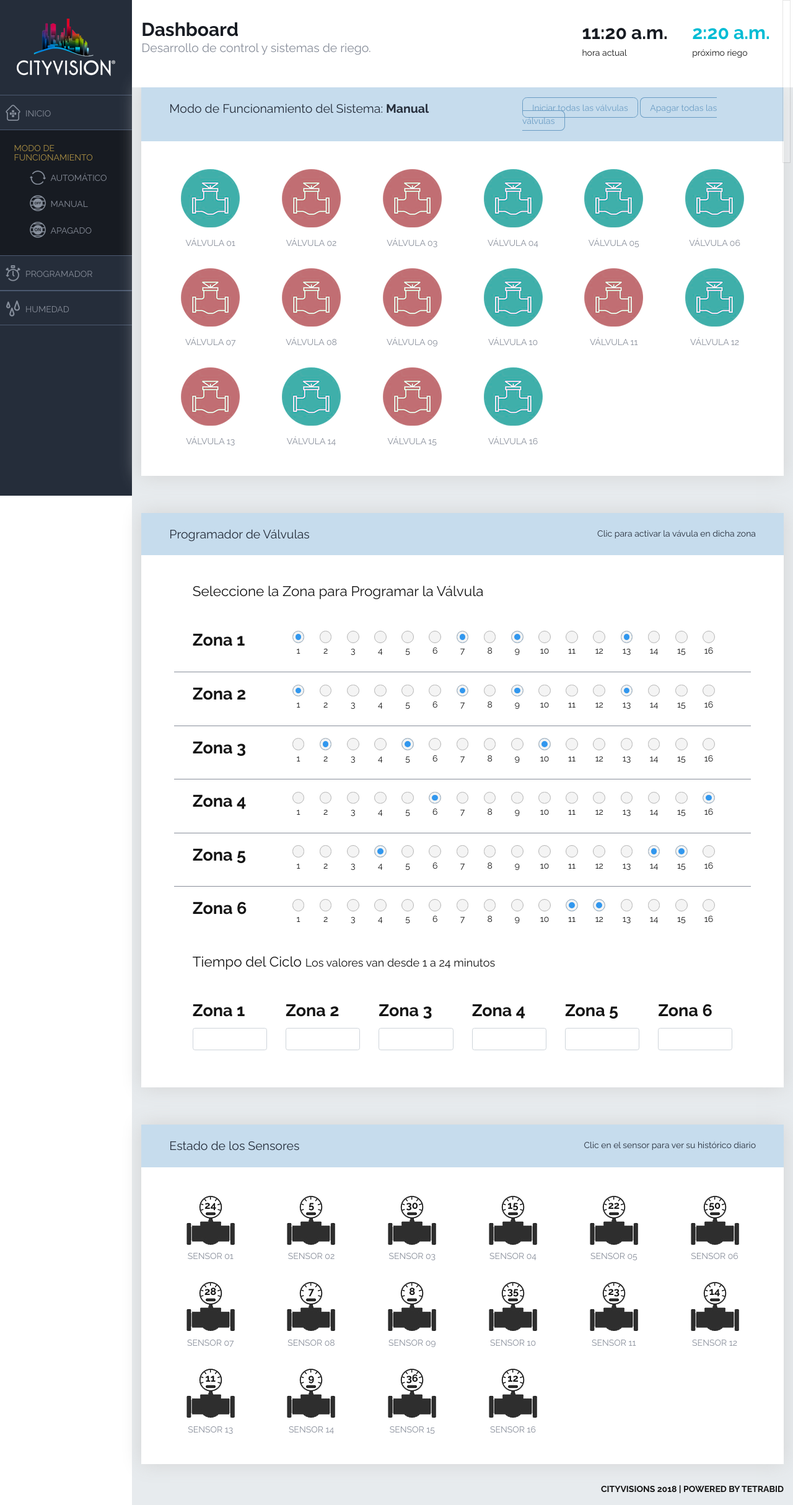
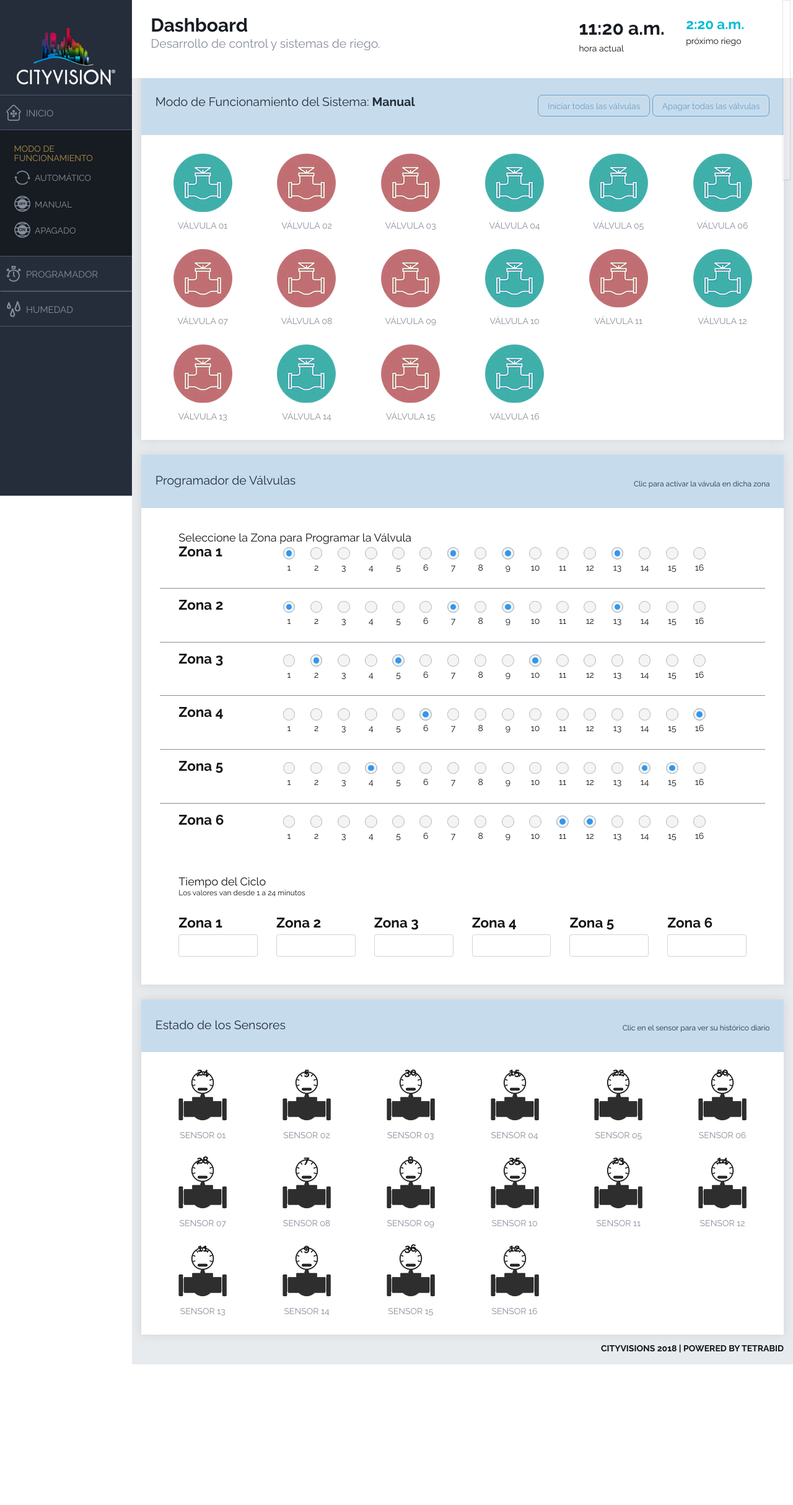
Before and after one commit to danielcantor/cityvisions, a PHP site: page /maqueta.html in a window 1280 px wide. Shown: the whole page at 62% size. After the commit the page ends 2202 px from the top, so only its background shows below. Run offline with PHP 8.4, Linux system fonts and the light colour scheme; some libraries are stand-ins or nearby versions.

Commit message:
-Ajustes de diseño - Responsive design

```diff
--- a/css/main.rds.css
+++ b/css/main.rds.css
@@ -5,70 +5,69 @@
 }
 a, a:hover { text-decoration: none; }
 body {
+	color: #151515;
 	font-family: 'Raleway', sans-serif;
-	color: #151515;
 	font-size: 14px;
 }
 figure { margin: 0; }
 html { font-size: 15px; }
+#Modo { margin-top: -2rem; }
+#Modo .Section-header { padding-top: 3rem; }
 .Footer {
 	font-weight: bold;
-	text-align: right;
+	text-align: center;
 	text-transform: uppercase;
 }
 .Dashboard {
 	background: #fff;
-	padding: 2rem 0;
+	padding: 1.5rem 1rem;
 	position: relative;
+	text-align: center;
 	z-index: 22;
-
 }
 .Dashboard-title {
+	color: #171b22;;
+	font-size: 2rem;
 	font-weight: bold;
-	font-size: 2rem;
-	color: #171b22;;
 	margin: 0;
 }
 .Dashboard-subtitle {
 	color: #888e9a;
 	font-size: 1.3rem;
 }
-.riego {
-	color: #00bcd4;
-}
-.Header {
-	background: #252d3a;
-	height: calc(100vh - 0px);
-	overflow-x: hidden;
-	overflow-y: auto;
-	padding: 2rem 0;
-	position: -webkit-sticky;
-	position: sticky;
-	top: 0;
-}
+.Header { background: #252d3a; }
 .Header figure {
-	margin: 0 0 2rem 0;
+	margin: 1rem;
 	text-align: center;
 }
-.Main {
-	background: #e7ebee;
-}
+.Main { background: #e7ebee; }
 .Nav-main {
 	list-style: none;
+	margin: 0;
 	padding: 0;
+	text-align: center;
 	text-transform: uppercase;
 }
+.Nav-main > li {
+	display: inline-block;
+	vertical-align: middle;
+	width: 32%;
+}
+.Nav-main > li:last-child {
+	font-size: .8rem;
+	padding: 0;
+	width: 100%;
+}
 .Nav-main > li > a {
-	border-bottom: 1px solid #4b5970;
-	border-top: 1px solid #4b5970;
+	border: 1px solid #252d3a;
 	color: #888e9a;
 	display: block;
-	padding: 1rem .5rem;
+	font-size: .8rem;
+	padding: .5rem;
 }
 .Nav-main > li > a:hover {
-	border-bottom-color: #00bcd4;
-	border-left: .3rem solid #00bcd4;
-	border-top-color: #00bcd4;
+	border: 1px solid #00bcd4;
+	border-bottom-color: #252d3a;
 	color: #fff;
 }
 .Nav-submenu {
@@ -77,122 +76,117 @@ html { font-size: 15px; }
 	line-height: 1rem;
 	padding: 1.5rem;
 }
+.Nav-submenu li {
+	display: inline-block;
+	vertical-align: middle;
+	width: 30%;
+}
 .Nav-submenu a {
 	border: none;
 	color: #888e9a;
 	display: block;
-	padding: .7rem;
+	padding: .7rem 0;
 }
-.Nav-submenu a:hover {
-	color: #fff;
-}
+.Nav-submenu a:hover { color: #fff; }
 .Nav-submenu ul {
 	list-style: none;
-	padding: 0 0 0 1rem;
+	padding: 0;
 }
 .Section-article {
+	margin: 1rem 0;
 	text-align: center;
 	text-transform: uppercase;
-	margin: 1rem 0;
 }
-.Section-article a {
-	cursor: pointer;
+.Section-article a { cursor: pointer; }
+.Section-container {
+	background: #fff;
+	box-shadow: 0 0 1rem #d3d3d3;
+	margin: .8rem 0;
+	text-align: center;
 }
-a:not([href]):not([tabindex]):focus,
-a:not([href]):not([tabindex]):hover {
-	color: #00bcd4;
-}
-.Section-container {
-	box-shadow: 0 0 2rem #d3d3d3;
-	margin: 2rem 0;
-	background: #fff;
-}
-.Section-content {
-	padding: 2rem 3rem;
-}
+.Section-content { padding: 1rem 2rem; }
 .Section-descripcion {
+	font-size: .8rem;
 	margin: 0;
-	text-align: right;
-}
-.Section-header {
-	background: #c6dced;
-	color: #252d3a;
-	padding: 1.5rem 3rem;
 }
 .Section-extra a {
 	color: #6b9dc4;
 	padding: .5rem 1rem;
 	border: 1px solid #6b9dc4;
 	border-radius: .5rem;
+	display: inline-block;
+	width: 49%;
+	margin: 1rem 0 0 0;
+	text-align: center;
+	vertical-align: middle;
 }
 .Section-extra a:hover {
 	background: #6b9dc4;
 	color: #fff;
 }
+.Section-header {
+	background: #c6dced;
+	color: #252d3a;
+	padding: 2rem 1.5rem;
+}
 .Section-title {
 	font-size: 1.3rem;
 	margin: 0;
 }
+a:not([href]):not([tabindex]):focus,
+a:not([href]):not([tabindex]):hover {
+	color: #00bcd4;
+}
+
+.article-container { position: relative; }
 .article-name {
 	color: #888e9a;
+	line-height: 1rem;
 	margin: 1rem 0 0 0;
 }
+.article-sensor {
+	height: 82px;
+	margin: 0 auto;
+	position: relative;
+	width: 80px;
+}
 .article-value {
-	margin: -5.2rem 0 4rem 0;
+	font-size: 1.1rem;
 	font-weight: bold;
-	font-size: 1.1rem;
-	color: ;
+	left: 0;
+	margin: 0 auto;
+	position: absolute;
+	right: 0;
+	top: 5px;
 }
-.container-fluid {
-	padding: 0;
+.btn { cursor: pointer; }
+.btn-primary {
+	background: #3dafaa;
+	border: none;
 }
-.modo-activo {
-	font-weight: bold;
+.btn-primary:hover,
+.btn-primary:active {
+	background: #00bcd4;
+	border: none;
 }
+.container-fluid { padding: 0; }
 .icon {
-	display: inline-block;
+	display: block;
 	height: 26px;
-	margin: 0 .5rem -.5rem 0;
+	margin: .5rem auto;
 	width: 26px;
 }
-.zone {
-	border-bottom: 1px solid #888e9a;
-	margin: .5rem ;
-	padding: .5rem 2rem;
+.modo-activo { font-weight: bold; }
+.modal-title { font-weight: bold; }
+.radio {
+	display: inline-block;
+	margin: 0.5rem .7rem;
 }
-.zone:last-child {
-	border: none;
-}
-.zone-title {
-	font-size: 1.8rem;
-	font-weight: bold;
-}
-.zone-description {
-	margin: 0 0 3rem 0;
-}
-.apagado { background: url(../img/nav-icon.png) right 0 no-repeat; }
-a:hover .apagado { background: url(../img/nav-icon.png) right -26px no-repeat; }
-.automatico { background: url(../img/nav-icon.png) -78px 0 no-repeat; }
-a:hover .automatico { background: url(../img/nav-icon.png) -78px -26px no-repeat; }
-.humedad { background: url(../img/nav-icon.png) -26px 0 no-repeat; }
-a:hover .humedad { background: url(../img/nav-icon.png) -26px -26px no-repeat; }
-.inicio { background: url(../img/nav-icon.png) no-repeat; }
-a:hover .inicio { background: url(../img/nav-icon.png) left -26px no-repeat; }
-.manual { background: url(../img/nav-icon.png) -104px 0 no-repeat; }
-a:hover .manual { background: url(../img/nav-icon.png) -104px -26px no-repeat; }
-.programador { background: url(../img/nav-icon.png) -52px 0 no-repeat; }
-a:hover .programador { background: url(../img/nav-icon.png) -52px -26px no-repeat; }
-
-.radio {
-	margin: 0.5rem .7rem;
-	display: inline-block;
-}
-.radio label {
-	text-align: center;
+.radio label { text-align: center;
 }
 .radio input[type="checkbox"] {
+	opacity: 0;
 	position: absolute;
-	opacity: 0;
 }
 .radio input[type="checkbox"] + .radio-label:before {
 	background: #f4f4f4;
@@ -225,6 +219,125 @@ a:hover .programador { background: url(../img/nav-icon.png) -52px -26px no-repea
 .radio input[type="checkbox"] + .radio-label:empty:before {
 	margin-right: 0;
 }
-#Modo {
-	margin-top: -2rem;
+.riego {
+	color: #00bcd4;
+	font-size: 1.5rem
 }
+.time {
+	color: #666;
+	font-size: 1.5rem
+}
+.zone {
+	border-bottom: 1px solid #888e9a;
+	margin: .5rem 0;
+	padding: .5rem 0;
+}
+.zone:last-child { 	border: none; }
+.zone-description {
+	margin: 0 0 1rem 0;
+	font-size: 1.2rem;
+}
+.zone-description small {
+	display: block;
+	font-size: .8rem;
+}
+.zone-subtitle { font-size: .8rem; }
+.zone-title {
+	font-size: 1.5rem;
+	font-weight: bold;
+	line-height: 1.5rem;
+	text-align: center;
+}
+.apagado { background: url(../img/nav-icon.png) right 0 no-repeat; }
+a:hover .apagado { background: url(../img/nav-icon.png) right -26px no-repeat; }
+.automatico { background: url(../img/nav-icon.png) -78px 0 no-repeat; }
+a:hover .automatico { background: url(../img/nav-icon.png) -78px -26px no-repeat; }
+.humedad { background: url(../img/nav-icon.png) -26px 0 no-repeat; }
+a:hover .humedad { background: url(../img/nav-icon.png) -26px -26px no-repeat; }
+.inicio { background: url(../img/nav-icon.png) no-repeat; }
+a:hover .inicio { background: url(../img/nav-icon.png) left -26px no-repeat; }
+.manual { background: url(../img/nav-icon.png) -104px 0 no-repeat; }
+a:hover .manual { background: url(../img/nav-icon.png) -104px -26px no-repeat; }
+.programador { background: url(../img/nav-icon.png) -52px 0 no-repeat; }
+a:hover .programador { background: url(../img/nav-icon.png) -52px -26px no-repeat; }
+
+@media (min-width: 576px){
+	.Header {
+		background: #252d3a;
+		height: calc(100vh - 0px);
+		overflow-x: hidden;
+		overflow-y: auto;
+		padding: 2rem 0;
+		position: -webkit-sticky;
+		position: sticky;
+		top: 0;
+	}
+	.Nav-main {
+		text-align: left;
+	}
+	.Nav-main > li {
+		display: block;
+		width: 100%;
+	}
+	.Nav-main > li > a {
+		border-bottom: 1px solid #4b5970;
+		border-top: 1px solid #4b5970;
+		font-size: 1rem;
+		padding: 1rem .5rem;
+	}
+	.Nav-main > li > a:hover {
+		border-bottom-color: #00bcd4;
+		border-left: .3rem solid #00bcd4;
+		border-top-color: #00bcd4;
+	}
+	.Nav-submenu li {
+		display: block;
+		width: 100%;
+	}
+	.Section-extra a {
+		font-size: .9rem;
+		line-height: 1.2rem;
+		margin: 0 0 .5rem 0;
+		padding: .5rem;
+		width: 100%;
+	}
+	.icon {
+		display: inline-block;
+		margin: 0 .5rem -.5rem 0;
+	}
+}
+@media (min-width: 768px){
+	.Dashboard,
+	.Section-container,
+	.zone-title {
+		text-align: left;
+	}
+	.Footer {
+		text-align: right;
+	}
+	.Section-descripcion {
+		margin: .5rem 0 0 0;
+		text-align: right;
+	}
+	.Section-extra a {
+		margin: 0;
+		padding: .5rem 1rem;
+		width: 49%;
+	}
+	.zone-description {
+		margin: .5rem 0 0 0;
+	}
+	.zone-description small,
+	.zone-subtitle {
+		margin-bottom: 2rem;
+	}
+}
+@media (min-width: 992px){
+	.Section-extra {
+		text-align: right;
+	}
+	.Section-extra a {
+		width: inherit;
+	}
+	.zone { padding: .5rem 2rem; }
+}
```
